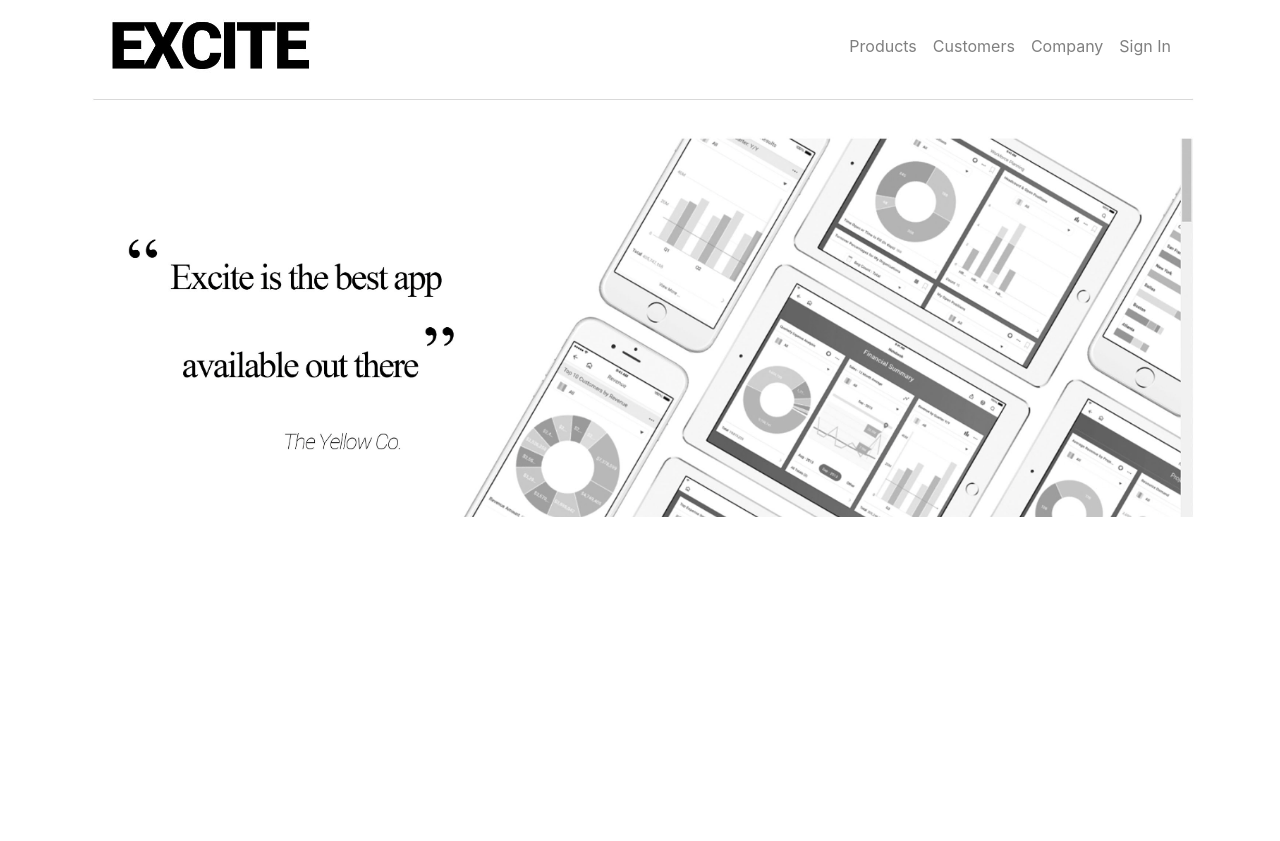
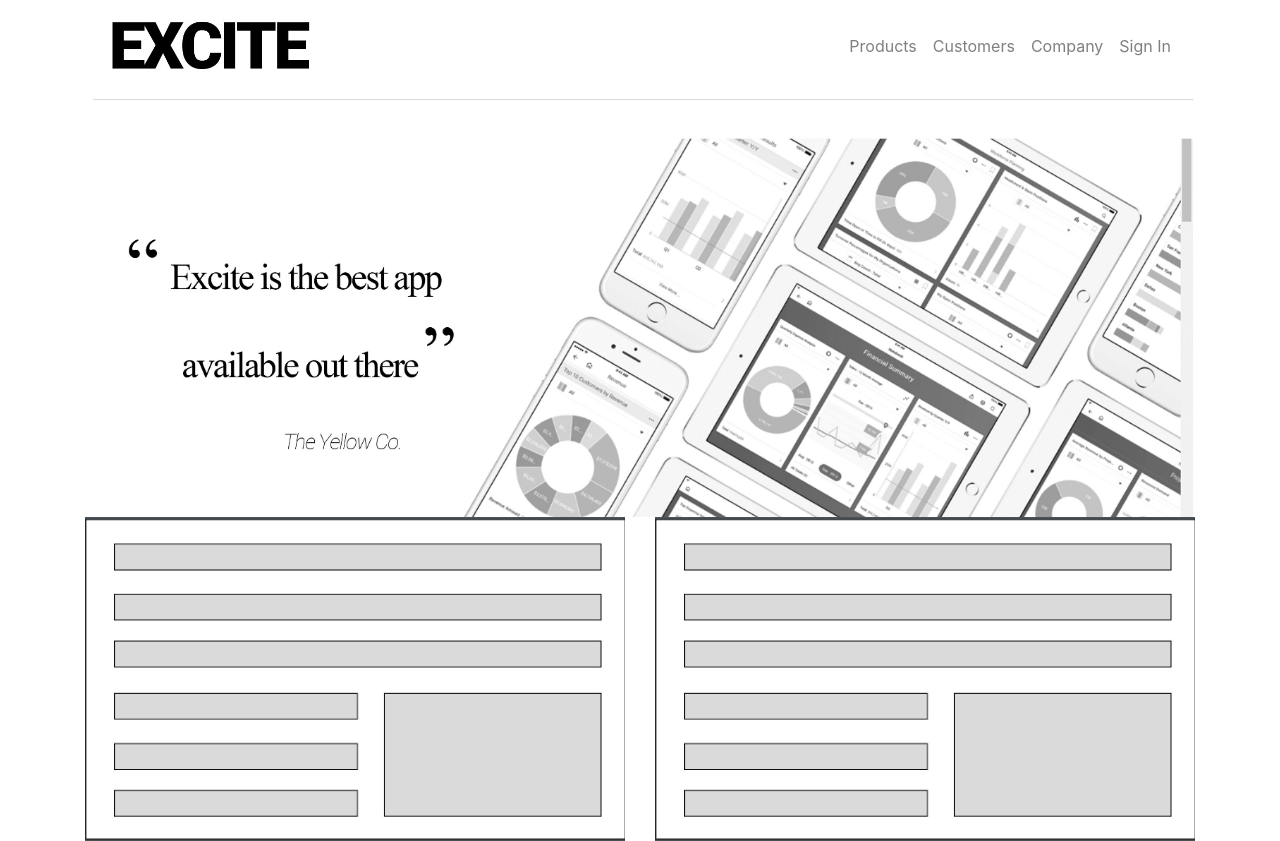
Before and after one commit to angela-andrews/Insight-Employee-Management-System, a React (Create React App) app in the folder client/: page / in a window 1280 px wide. Before the commit the page ends 800 px from the top, so only its background shows below. Built offline with nearby package versions, Linux system fonts and the light colour scheme.

Commit message:
articles component added

```diff
--- /dev/null
+++ b/client/src/components/Elements/Articles.js
@@ -0,0 +1,9 @@
+import React from "react";
+
+const Articles = () => (
+  <div className="col-sm-6">
+    <img className="img-fluid" alt="Articles" src="images/articles.png"></img>
+  </div>
+);
+
+export default Articles;
--- a/client/src/components/Pages/Home.js
+++ b/client/src/components/Pages/Home.js
@@ -1,8 +1,16 @@
 import React from 'react';
 import Jumbotron from "../Elements/Jumbotron";
+import Articles from "../Elements/Articles"
 
 const Home = () => (
-  <Jumbotron />
+  <div>
+    <Jumbotron />
+    <div className="row">
+      <Articles />
+      <Articles />
+    </div>
+  </div>
+
 );
 
 export default Home;
```
Also changed, not shown: client/public/images/articles.png (added).
